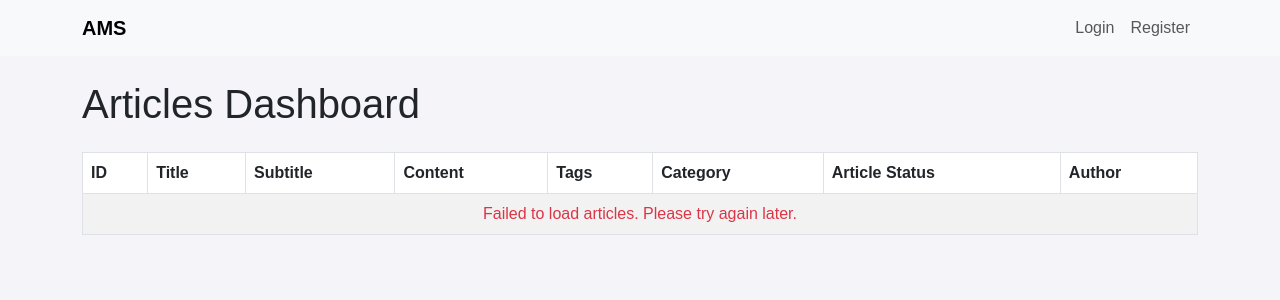
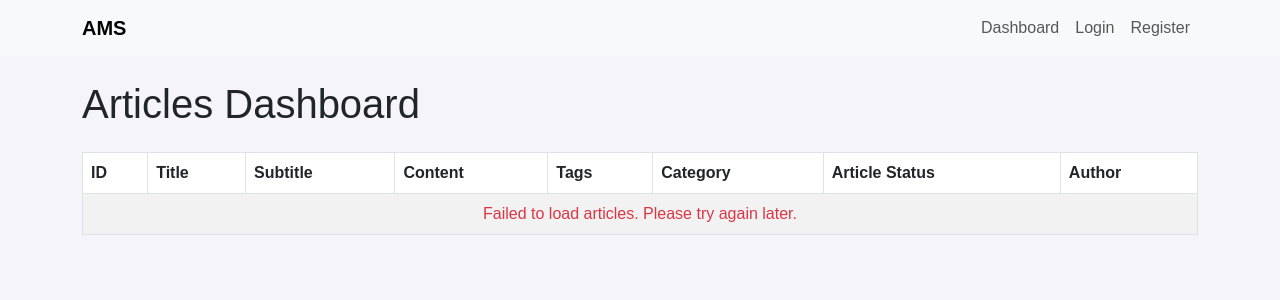
Before and after one commit to anilmaurya61/Article-Management-System, a Django app: page / in a window 1280 px wide. Shown: the top 300 px of the page. Run offline with Django 4.2, Linux system fonts and the light colour scheme; data comes from the database, SQL or seed files in the repository.

Commit message:
added dashboard btn

```diff
--- a/templates/index.html
+++ b/templates/index.html
@@ -29,8 +29,8 @@
         </button>
         <div class="collapse navbar-collapse" id="navbarNav">
             <ul class="navbar-nav ms-auto">
+                <li class="nav-item"><a class="nav-link" href="{% url 'index' %}">Dashboard</a></li>
                 {% if user.is_authenticated %}
-                <!--                        <li class="nav-item"><a class="nav-link" href="{% url 'index' %}">Dashboard</a></li>-->
                 {% if user.role == 'journalist' %}
                 <li class="nav-item"><a class="nav-link btn btn-primary" href="{% url 'article_create' %}">Create
                     Article</a></li>
```
